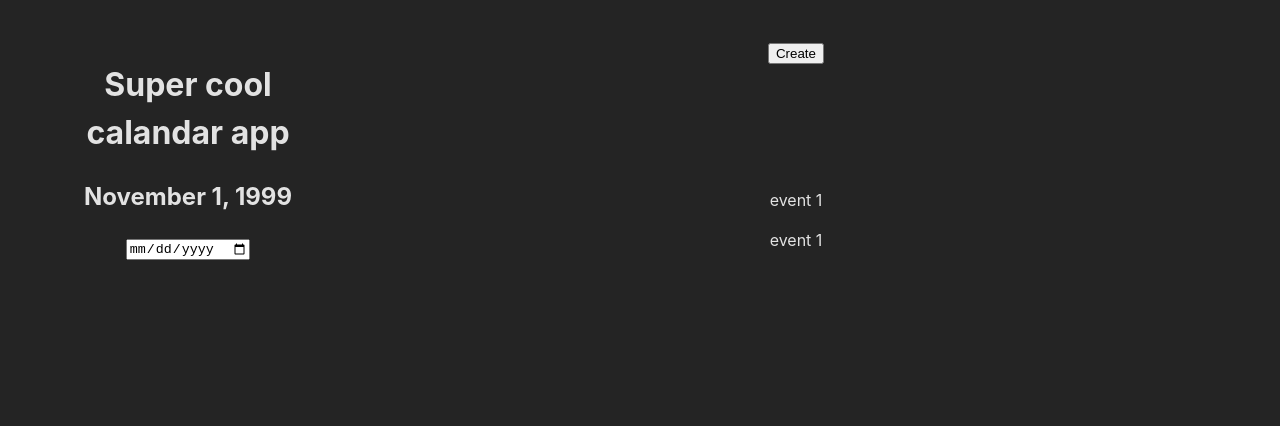
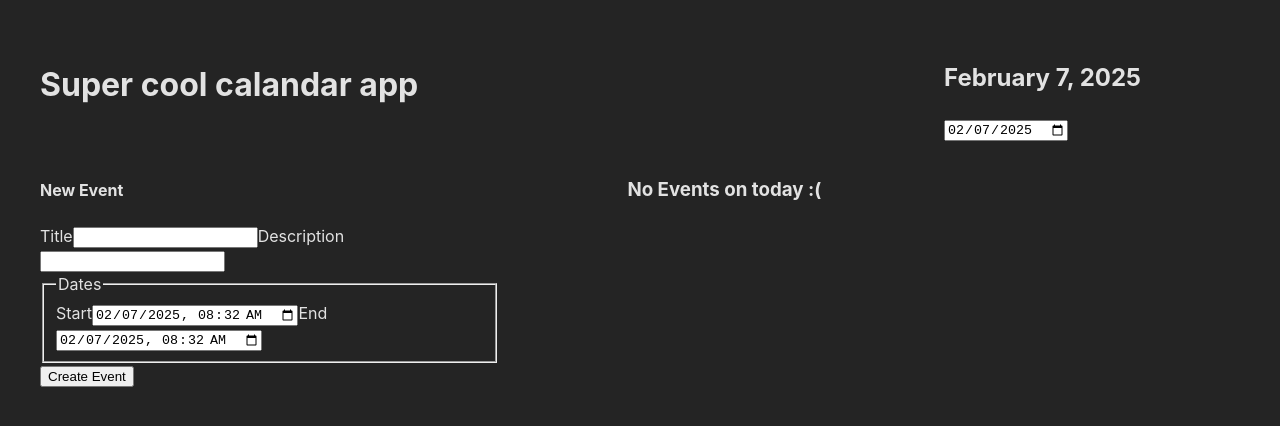
Before and after one commit to LiamHamer/calendar-react-app, a React (Vite) app: page / in a window 1280 px wide. Shown: the top 426 px of the page. Built offline with nearby package versions, Linux system fonts and the light colour scheme.

Commit message:
added basic creation of events & wired up passing of state between components

```diff
--- a/src/App.css
+++ b/src/App.css
@@ -2,5 +2,4 @@
   max-width: 1280px;
   margin: 0 auto;
   padding: 2rem;
-  text-align: center;
 }
--- a/src/App.tsx
+++ b/src/App.tsx
@@ -4,7 +4,7 @@ import Home from './components/pages/home'
 import {CurrentDateContext} from './context/currentDateContext'
 
 function App() {
-  const [currentDate, setCurrentDate] = useState(new Date('11/01/1999'));
+  const [currentDate, setCurrentDate] = useState(new Date());
 
   return (
     <CurrentDateContext.Provider value={{currentDate, setCurrentDate}} >
--- a/src/components/atoms/button/index.tsx
+++ /dev/null
@@ -1,8 +0,0 @@
-
-function Button(props: { label: string, onClick: any }) {
-    return (
-        <button type="button" onClick={props.onClick}>{props.label}</button>
-    )
-}
-
-export default Button
--- a/src/components/atoms/datepicker/index.tsx
+++ b/src/components/atoms/datepicker/index.tsx
@@ -1,8 +1,8 @@
 import './index.css';
 
-function Datepicker(props: { onChange: any }) {
+function Datepicker(props: { value: string, onChange: any }) {
     return (
-        <input type="date" onChange={e => props.onChange(e.target.value)} />
+        <input value={props.value} type="date" onChange={e => props.onChange(e.target.value)} />
     )
 }
 
--- /dev/null
+++ b/src/components/interfaces/eventDetails.ts
@@ -0,0 +1,7 @@
+export interface eventDetails {
+    id: number,
+    title: string,
+    description: string,
+    start: Date,
+    end: Date,
+}
--- a/src/components/molecules/eventdetail/index.tsx
+++ b/src/components/molecules/eventdetail/index.tsx
@@ -1,6 +1,15 @@
-function EventDetail() {
+import { eventDetails } from "../../interfaces/eventDetails"
+
+function EventDetail(props: { event: eventDetails }) {
     return (
-        <p>event 1</p>
+        <dl>
+            <dt>
+                Event: {props.event.title}
+            </dt>
+            <dd>description {props.event.description}</dd>
+            <dd>Start time: {props.event.start.toString()}</dd>
+            <dd>End time: {props.event.end.toString()}</dd>
+        </dl>
     )
 }
 
--- a/src/components/molecules/eventform/index.tsx
+++ b/src/components/molecules/eventform/index.tsx
@@ -1,9 +1,18 @@
-import Button from "../../atoms/button"
-
-function EventForm(props: { submitLabel: string, onSubmit: any }) {
+function EventForm(props: { formState: any, formAction: any, defaultDate: string }) {
     return (
-        <form onSubmit={props.onSubmit}>
-            <Button label={props.submitLabel} onClick={() => { }} />
+        <form action={props.formAction}  >
+            <label htmlFor="title">Title</label>
+            <input name="title" id="title" type="text" required></input>
+            <label htmlFor="description">Description</label>
+            <input name="description" id="description" type="text" required></input>
+            <fieldset>
+                <legend>Dates</legend>
+                <label htmlFor="start">Start</label>
+                <input name="start" id="start" type="datetime-local" required value={props.defaultDate} onChange={e => { console.log('start', e.target.value) }}></input>
+                <label htmlFor="end">End</label>
+                <input name="end" id="end" type="datetime-local" required value={props.defaultDate} onChange={e => { console.log('end', e.target.value) }} ></input>
+            </fieldset>
+            <button type="submit" >Create Event</button>
         </form>
     )
 }
--- a/src/components/organisms/createEvent/index.tsx
+++ b/src/components/organisms/createEvent/index.tsx
@@ -1,8 +1,43 @@
+"use client";
+import { useActionState, useContext } from "react";
 import EventForm from "../../molecules/eventform"
+import { eventDetails } from "../../interfaces/eventDetails";
+import { CurrentDateContext } from "../../../context/currentDateContext";
 
-function CreateEvent() {
+interface formState {
+    data: eventDetails,
+    error: null
+}
+
+function CreateEvent(props: { onEventCreated: any }) {
+
+    const { currentDate } = useContext(CurrentDateContext);
+    const defaultDate = currentDate.toLocaleDateString("en-CA", { hour: '2-digit', minute: '2-digit', hourCycle: 'h24' }).replace(', ', 'T');
+    //const defaultEndDate = currentDate.toLocaleDateString("en-CA", { hour: '2-digit', minute: '2-digit', hourCycle: 'h24' }).replace(', ', 'T');
+
+
+    // '0004-04-04T16:44'
+
+    const onFormSubmit = (
+        prevState: any,
+        formData: any,
+    ) => {
+
+        const event: any = Object.fromEntries(formData.entries())
+        event.id = Math.floor(Math.random() * (1 - 100000 + 1)) + 100000;
+
+        props.onEventCreated(event);
+
+        return { data: Object.fromEntries(formData.entries()), error: null };
+    }
+
+    const [state, formAction, isPending] = useActionState(onFormSubmit, { data: {}, error: null });
+
     return (
-        <EventForm  submitLabel = "Create" onSubmit={null}></EventForm>
+        <section>
+            <h4>New Event</h4>
+            <EventForm formState={state} formAction={formAction} defaultDate={defaultDate} ></EventForm>
+        </section>
     )
 }
 
--- a/src/components/organisms/eventlist/index.tsx
+++ b/src/components/organisms/eventlist/index.tsx
@@ -1,12 +1,25 @@
+import { eventDetails } from "../../interfaces/eventDetails"
 import EventDetail from "../../molecules/eventdetail"
 
-function EventList() {
+function EventList(props: { events: eventDetails[] }) {
+    const showEvents: boolean = props.events.length > 0;
+
+    if (showEvents) {
+        return (
+            <section>
+                <h3>Todays Events:</h3>
+                <dl>
+                    {props.events.map((event, i) => <EventDetail event={event} key={i} />)}
+                </dl>
+            </section>
+        )
+    }
+
     return (
-        <p>
-            <EventDetail />
-            <EventDetail />
-        </p>
+        <h3>No Events on today :(</h3>
     )
+
+
 }
 
 export default EventList
--- a/src/components/organisms/header/index.tsx
+++ b/src/components/organisms/header/index.tsx
@@ -10,11 +10,19 @@ function Header() {
         setCurrentDate(new Date(value));
     }
 
+    const headerStyle = {
+        display: 'grid',
+        gridTemplateColumns: '3fr 1fr',
+        gridGap: '16px',
+    }
+
     return (
-        <header>
+        <header style={headerStyle}>
             <h1>Super cool calandar app</h1>
-            <h2>{datestring}</h2>
-            <Datepicker onChange={onDateChange} />
+            <div>
+                <h2>{datestring}</h2>
+                <Datepicker value={currentDate.toLocaleDateString("en-CA")} onChange={onDateChange} />
+            </div>
         </header>
     )
 }
--- a/src/components/pages/home/index.tsx
+++ b/src/components/pages/home/index.tsx
@@ -1,12 +1,32 @@
 import MainTemplate from "../../templates/maintemplate"
 import CreateEvent from "../../organisms/createEvent"
 import EventList from "../../organisms/eventlist"
+import { useContext, useEffect, useState } from "react";
+import { eventDetails } from "../../interfaces/eventDetails";
+import { CurrentDateContext } from "../../../context/currentDateContext";
 
 function Home() {
+
+    const { currentDate } = useContext(CurrentDateContext);
+    const [events, setEvents] = useState<eventDetails[]>([]);
+    const [filteredEvents, setFilteredEvents] = useState<eventDetails[]>([]);
+
+
+    const updateEvents = (event: eventDetails) => {
+        setEvents([...events,
+            event
+        ]);
+    }
+    useEffect(() => {
+        //console.log('2', events)
+        // console.log('filtered', events.filter((e) => e.start.getFullYear() === currentDate.getFullYear()));
+        // setEvents({...events.filter((e) => e.start !== null)})
+    }, [currentDate, events]);
+
     return (
         <MainTemplate>
-            <CreateEvent />
-            <EventList />
+            <CreateEvent onEventCreated={updateEvents} />
+            <EventList events={events} />
         </MainTemplate>
     )
 }
--- a/src/components/templates/maintemplate/index.tsx
+++ b/src/components/templates/maintemplate/index.tsx
@@ -6,17 +6,13 @@ function MainTemplate(props: { children: ReactElement[] }) {
 
     const containerStlye = {
         display: 'grid',
-        gridTemplateColumns: '1fr 3fr',
         gridGap: '16px',
-        gridTemplateAreas:'"head .""main"'
-
     }
 
     const contentStyle = {
         display: 'grid',
-        gridTemplateRows: '100px 200px',
-        gridGap: '16px',
-
+        gridTemplateColumns: '1.5fr 2fr',
+        gridGap: '128px',
     }
 
     return (
```
